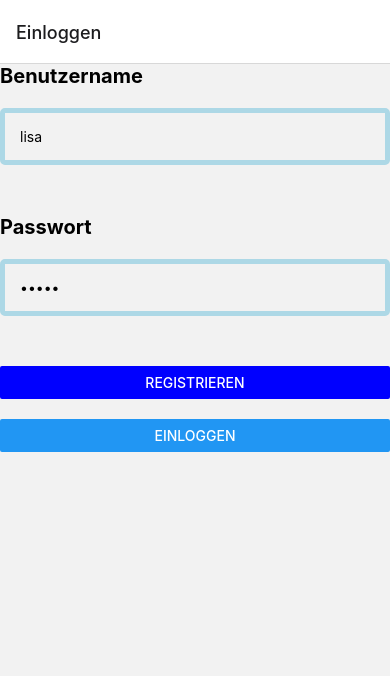
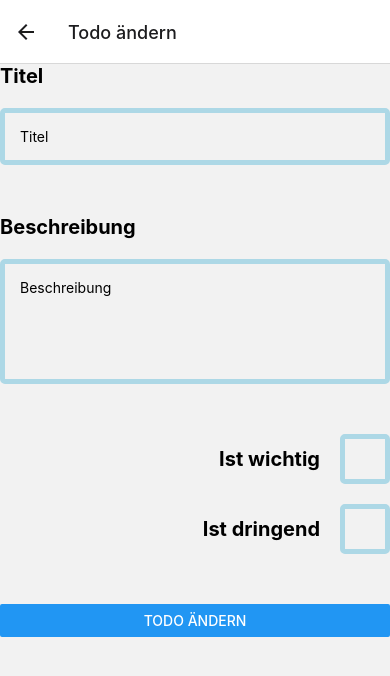
Before and after one commit to tim-w97/EisenhowerDo, a React Native app: screen /EditTodo in a window 390 px wide. Shown: the top 676 px of the page. Built offline with nearby package versions, Linux system fonts and the light colour scheme.

Commit message:
added new screen for editing todos

```diff
--- a/src/App.tsx
+++ b/src/App.tsx
@@ -10,6 +10,7 @@ import {RootStackParamList} from './types/rootStackParamList.ts';
 import LoginScreen from './screens/LoginScreen.tsx';
 import LogOutButton from './views/LogOutButton.tsx';
 import EditTodoButton from './views/EditTodoButton.tsx';
+import EditTodoScreen from './screens/EditTodoScreen.tsx';
 
 const Stack = createNativeStackNavigator<RootStackParamList>();
 
@@ -38,6 +39,11 @@ export default function App(): React.JSX.Element {
             options={{title: 'Neues Todo hinzufügen'}}
           />
           <Stack.Screen
+            name="EditTodo"
+            component={EditTodoScreen}
+            options={{title: 'Todo ändern'}}
+          />
+          <Stack.Screen
             name="TodoDetails"
             component={TodoDetailsScreen}
             options={{title: 'Details zu Todo', headerRight: EditTodoButton}}
--- /dev/null
+++ b/src/screens/EditTodoScreen.tsx
@@ -0,0 +1,142 @@
+import React from 'react';
+import {
+  Button,
+  SafeAreaView,
+  StyleSheet,
+  Text,
+  TextInput,
+  View,
+} from 'react-native';
+import globalStyles from '../styles/globalStyles.ts';
+import 'react-native-get-random-values';
+import {NavigationProp} from '@react-navigation/native';
+import {useAppDispatch} from '../redux/hooks/useAppDispatch.ts';
+import addTodo from '../redux/thunks/addTodo.ts';
+import useAppSelector from '../redux/hooks/useAppSelector.ts';
+import selectTodoStatus from '../redux/selectors/selectTodoStatus.ts';
+import LoadingScreen from './LoadingScreen.tsx';
+import Snackbar from 'react-native-snackbar';
+import Checkbox from '../views/Checkbox.tsx';
+import todosSlice from '../redux/slices/todosSlice.ts';
+import selectTodoData from '../redux/selectors/selectTodoData.ts';
+
+type StackParamList = {
+  // undefined means that this screen doesn't receive any params
+  MyTodos: undefined;
+};
+
+type Props = {
+  navigation: NavigationProp<StackParamList>;
+};
+
+export default function EditTodoScreen({navigation}: Props): React.JSX.Element {
+  const dispatch = useAppDispatch();
+
+  const status = useAppSelector(selectTodoStatus());
+  const todoData = useAppSelector(selectTodoData());
+
+  if (status === 'loading') {
+    return <LoadingScreen />;
+  }
+
+  return (
+    <SafeAreaView style={globalStyles.safeArea}>
+      <Text style={[globalStyles.bigTitle, styles.smallBottomMargin]}>
+        Titel
+      </Text>
+
+      {/*TODO: allow submit via keyboard so it hides automatically*/}
+      <TextInput
+        style={[globalStyles.textInput, styles.bigBottomMargin]}
+        placeholder="Titel"
+        onChangeText={title =>
+          dispatch(todosSlice.actions.setTodoData({...todoData, title}))
+        }
+      />
+      <Text style={[globalStyles.bigTitle, styles.smallBottomMargin]}>
+        Beschreibung
+      </Text>
+
+      <TextInput
+        style={[globalStyles.textInput, styles.bigBottomMargin]}
+        multiline={true}
+        textAlignVertical="top"
+        numberOfLines={5}
+        placeholder="Beschreibung"
+        onChangeText={text =>
+          dispatch(todosSlice.actions.setTodoData({...todoData, text}))
+        }
+      />
+
+      <View style={[styles.checkboxes, styles.bigBottomMargin]}>
+        <Checkbox
+          style={styles.smallBottomMargin}
+          title="Ist wichtig"
+          isChecked={todoData.isImportant}
+          onToggle={() =>
+            dispatch(
+              todosSlice.actions.setTodoData({
+                ...todoData,
+                isImportant: !todoData.isImportant,
+              }),
+            )
+          }
+        />
+        <Checkbox
+          title="Ist dringend"
+          isChecked={todoData.isUrgent}
+          onToggle={() =>
+            dispatch(
+              todosSlice.actions.setTodoData({
+                ...todoData,
+                isUrgent: !todoData.isUrgent,
+              }),
+            )
+          }
+        />
+      </View>
+      <Button title="Todo ändern" onPress={onChangeTodo} />
+    </SafeAreaView>
+  );
+
+  async function onChangeTodo() {
+    if (todoData.title.trim() === '') {
+      Snackbar.show({
+        text: 'Bitte gebe einen Titel ein',
+      });
+
+      return;
+    }
+
+    if (todoData.text.trim() === '') {
+      Snackbar.show({
+        text: 'Bitte gebe eine Beschreibung ein',
+      });
+
+      return;
+    }
+
+    await dispatch(addTodo(todoData));
+    dispatch(todosSlice.actions.clearTodoData());
+
+    navigation.goBack();
+
+    Snackbar.show({
+      text: 'Todo wurde geändert',
+    });
+  }
+}
+
+const styles = StyleSheet.create({
+  checkboxes: {
+    display: 'flex',
+    flexDirection: 'column',
+    alignItems: 'flex-end',
+  },
+  smallBottomMargin: {
+    marginBottom: 20,
+  },
+  bigBottomMargin: {
+    marginBottom: 50,
+  },
+});
--- a/src/screens/TodoDetailsScreen.tsx
+++ b/src/screens/TodoDetailsScreen.tsx
@@ -42,6 +42,10 @@ export default function TodoDetailsScreen({route, navigation}: Props) {
     });
   }
 
+  function onEdit() {
+    navigation.navigate('EditTodo');
+  }
+
   return (
     <SafeAreaView style={globalStyles.safeArea}>
       <Text style={[globalStyles.bigTitle, styles.smallBottomMargin]}>
@@ -77,6 +81,8 @@ export default function TodoDetailsScreen({route, navigation}: Props) {
         placeholder="Beschreibung"
         onChangeText={text => (currentText = text)}
       />
+      <Button title="Bearbeiten" onPress={onEdit} />
+      <Text />
       <Button title="Habe ich erledigt" onPress={onComplete} />
     </SafeAreaView>
   );
--- a/src/types/rootStackParamList.ts
+++ b/src/types/rootStackParamList.ts
@@ -1,6 +1,7 @@
 // define parameters for each route
 export type RootStackParamList = {
   AddTodo: undefined;
+  EditTodo: undefined;
   LoginScreen: undefined;
   MyTodosScreen: undefined;
   TodoDetails: {todoID: number};
```
